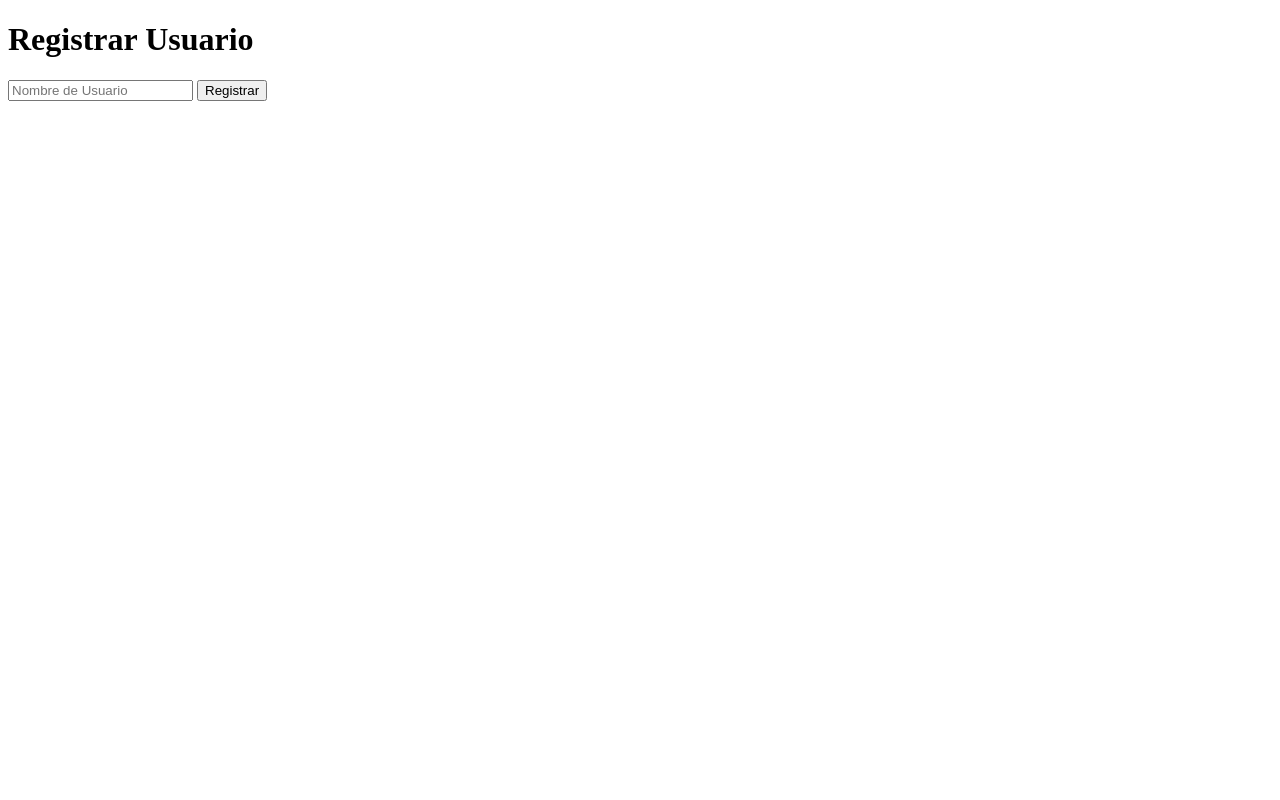
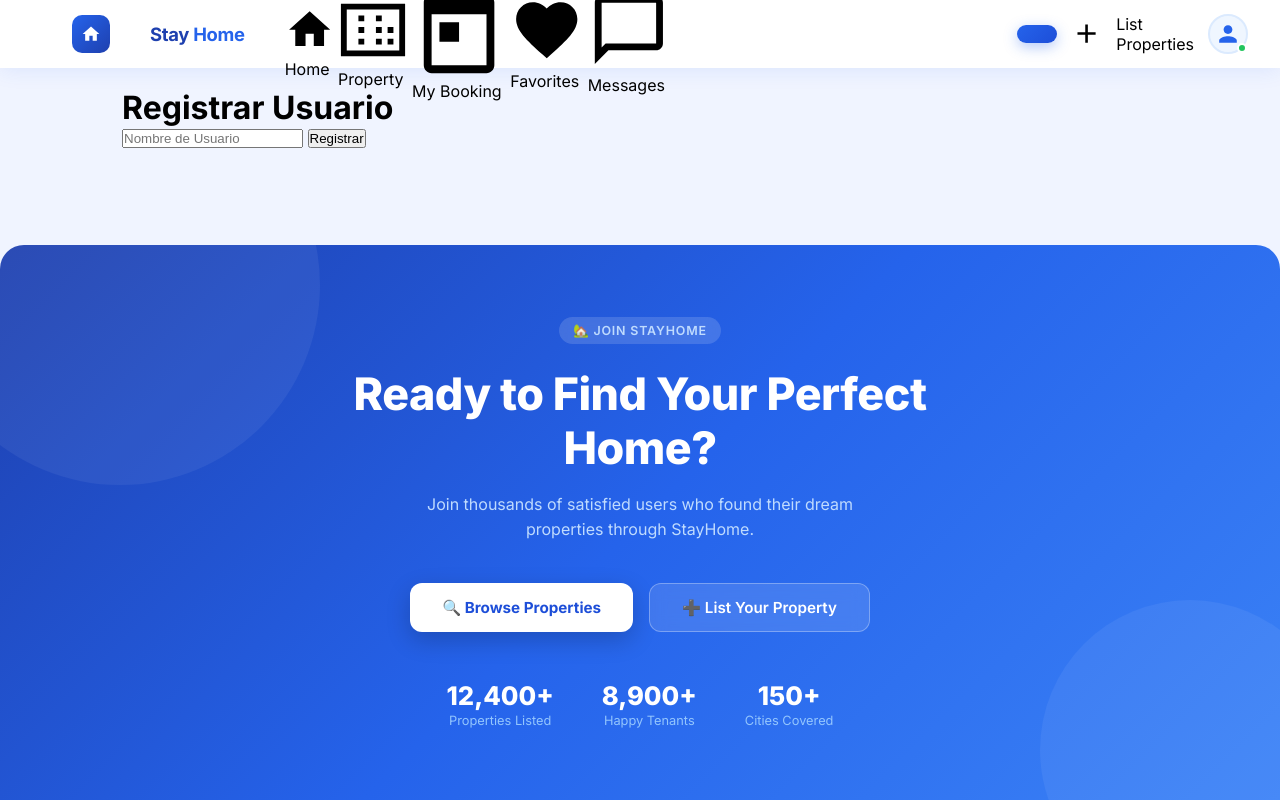
Before and after one commit to Horizonte4/stayhome, a Django app: page / in a window 1280 px wide. Run offline with Django 5.2, Linux system fonts and the light colour scheme.

Commit message:
feat(frontend): base layout

```diff
--- /dev/null
+++ b/static/css/main.css
@@ -0,0 +1,415 @@
+/* ════════════════════════════════════════
+   StayHome — app.css
+   Global styles shared across all pages
+════════════════════════════════════════ */
+
+/* ── RESET & BASE ── */
+*, *::before, *::after {
+  box-sizing: border-box;
+  margin: 0;
+  padding: 0;
+}
+
+body {
+  font-family: 'Inter', sans-serif;
+  background: #f0f4ff;
+  min-height: 100vh;
+  display: flex;
+  flex-direction: column;
+}
+
+/* ════════════════════════════════════════
+   NAVBAR
+════════════════════════════════════════ */
+nav {
+  position: fixed;
+  top: 0; left: 0; right: 0;
+  z-index: 1000;
+  background: #ffffff;
+  box-shadow: 0 2px 20px rgba(37, 99, 235, 0.10);
+  height: 68px;
+  display: flex;
+  align-items: center;
+  padding: 0 32px;
+  gap: 40px;
+}
+
+/* Logo */
+.logo {
+  display: flex;
+  align-items: center;
+  gap: 10px;
+  text-decoration: none;
+  flex-shrink: 0;
+}
+
+.logo-icon {
+  width: 38px;
+  height: 38px;
+  background: linear-gradient(135deg, #2563eb, #1e40af);
+  border-radius: 10px;
+  display: flex;
+  align-items: center;
+  justify-content: center;
+}
+
+.logo-icon svg {
+  width: 20px;
+  height: 20px;
+  fill: white;
+}
+
+.logo-text {
+  font-size: 1.15rem;
+  font-weight: 700;
+  color: #1e40af;
+  letter-spacing: -0.3px;
+}
+
+.logo-text span {
+  color: #2563eb;
+}
+
+/* Nav links */
+.nav-links {
+  display: flex;
+  align-items: center;
+  gap: 4px;
+  list-style: none;
+  flex: 1;
+}
+
+.nav-links a {
+  display: flex;
+  align-items: center;
+  gap: 6px;
+  padding: 8px 14px;
+  border-radius: 8px;
+  font-size: 0.9rem;
+  font-weight: 500;
+  color: #64748b;
+  text-decoration: none;
+  transition: all 0.2s ease;
+}
+
+.nav-links a svg {
+  width: 17px;
+  height: 17px;
+  flex-shrink: 0;
+}
+
+.nav-links a:hover {
+  background: #eff6ff;
+  color: #2563eb;
+}
+
+.nav-links a.active {
+  background: #dbeafe;
+  color: #1d4ed8;
+  font-weight: 600;
+}
+
+/* Right actions */
+.nav-right {
+  display: flex;
+  align-items: center;
+  gap: 14px;
+  flex-shrink: 0;
+}
+
+/* "List Properties" button */
+.btn-list {
+  display: flex;
+  align-items: center;
+  gap: 7px;
+  padding: 9px 20px;
+  background: linear-gradient(135deg, #2563eb, #1d4ed8);
+  color: #fff;
+  font-size: 0.88rem;
+  font-weight: 600;
+  border: none;
+  border-radius: 10px;
+  cursor: pointer;
+  text-decoration: none;
+  box-shadow: 0 4px 14px rgba(37, 99, 235, 0.35);
+  transition: all 0.2s ease;
+}
+
+.btn-list:hover {
+  transform: translateY(-1px);
+  box-shadow: 0 6px 20px rgba(37, 99, 235, 0.45);
+  background: linear-gradient(135deg, #1d4ed8, #1e3a8a);
+}
+
+.btn-list svg {
+  width: 16px;
+  height: 16px;
+  fill: white;
+}
+
+/* Profile avatar */
+.profile-wrapper {
+  position: relative;
+}
+
+.profile-btn {
+  width: 40px;
+  height: 40px;
+  border-radius: 50%;
+  border: 2.5px solid #dbeafe;
+  background: #eff6ff;
+  cursor: pointer;
+  display: flex;
+  align-items: center;
+  justify-content: center;
+  transition: all 0.2s ease;
+  overflow: hidden;
+}
+
+.profile-btn:hover {
+  border-color: #2563eb;
+  box-shadow: 0 0 0 3px rgba(37, 99, 235, 0.15);
+}
+
+.profile-btn svg {
+  width: 22px;
+  height: 22px;
+  fill: #2563eb;
+}
+
+.online-dot {
+  position: absolute;
+  bottom: 1px;
+  right: 1px;
+  width: 10px;
+  height: 10px;
+  background: #22c55e;
+  border-radius: 50%;
+  border: 2px solid white;
+}
+
+/* ════════════════════════════════════════
+   PAGE WRAPPER
+════════════════════════════════════════ */
+.page {
+  padding-top: 88px;
+  max-width: 1100px;
+  margin: 0 auto;
+  padding-left: 32px;
+  padding-right: 32px;
+  padding-bottom: 0;
+  flex: 1;
+  width: 100%;
+}
+
+/* ════════════════════════════════════════
+   CTA SECTION (footer)
+════════════════════════════════════════ */
+.cta-section {
+  margin-top: 80px;
+  background: linear-gradient(135deg, #1e40af 0%, #2563eb 50%, #3b82f6 100%);
+  border-radius: 24px 24px 0 0;
+  padding: 72px 32px;
+  text-align: center;
+  position: relative;
+  overflow: hidden;
+}
+
+.cta-section::before,
+.cta-section::after {
+  content: '';
+  position: absolute;
+  border-radius: 50%;
+  background: rgba(255, 255, 255, 0.06);
+}
+
+.cta-section::before {
+  width: 400px;
+  height: 400px;
+  top: -160px;
+  left: -80px;
+}
+
+.cta-section::after {
+  width: 300px;
+  height: 300px;
+  bottom: -100px;
+  right: -60px;
+}
+
+.cta-badge {
+  display: inline-flex;
+  align-items: center;
+  gap: 6px;
+  background: rgba(255, 255, 255, 0.15);
+  color: #bfdbfe;
+  font-size: 0.78rem;
+  font-weight: 600;
+  letter-spacing: 0.8px;
+  text-transform: uppercase;
+  padding: 6px 14px;
+  border-radius: 20px;
+  margin-bottom: 24px;
+  backdrop-filter: blur(8px);
+}
+
+.cta-title {
+  font-size: clamp(1.8rem, 4vw, 2.8rem);
+  font-weight: 800;
+  color: #ffffff;
+  line-height: 1.2;
+  max-width: 600px;
+  margin: 0 auto 16px;
+  letter-spacing: -0.5px;
+}
+
+.cta-sub {
+  font-size: 1rem;
+  color: #bfdbfe;
+  max-width: 480px;
+  margin: 0 auto 40px;
+  line-height: 1.6;
+}
+
+.cta-actions {
+  display: flex;
+  justify-content: center;
+  gap: 16px;
+  flex-wrap: wrap;
+}
+
+.cta-btn-primary {
+  display: inline-flex;
+  align-items: center;
+  gap: 8px;
+  padding: 14px 32px;
+  background: #ffffff;
+  color: #1d4ed8;
+  font-weight: 700;
+  font-size: 0.95rem;
+  border-radius: 12px;
+  text-decoration: none;
+  box-shadow: 0 8px 24px rgba(0, 0, 0, 0.2);
+  transition: all 0.2s ease;
+}
+
+.cta-btn-primary:hover {
+  transform: translateY(-2px);
+  box-shadow: 0 12px 30px rgba(0, 0, 0, 0.28);
+}
+
+.cta-btn-secondary {
+  display: inline-flex;
+  align-items: center;
+  gap: 8px;
+  padding: 14px 32px;
+  background: rgba(255, 255, 255, 0.12);
+  color: #ffffff;
+  font-weight: 600;
+  font-size: 0.95rem;
+  border-radius: 12px;
+  text-decoration: none;
+  border: 1.5px solid rgba(255, 255, 255, 0.3);
+  backdrop-filter: blur(8px);
+  transition: all 0.2s ease;
+}
+
+.cta-btn-secondary:hover {
+  background: rgba(255, 255, 255, 0.22);
+  transform: translateY(-2px);
+}
+
+.cta-stats {
+  margin-top: 48px;
+  display: flex;
+  justify-content: center;
+  gap: 48px;
+  flex-wrap: wrap;
+}
+
+.cta-stat-num {
+  font-size: 1.6rem;
+  font-weight: 800;
+  color: #ffffff;
+}
+
+.cta-stat-label {
+  font-size: 0.8rem;
+  color: #93c5fd;
+  margin-top: 2px;
+}
+
+/* ════════════════════════════════════════
+   UTILITIES
+════════════════════════════════════════ */
+.section-title {
+  font-size: 1.5rem;
+  font-weight: 700;
+  color: #1e40af;
+  margin-bottom: 8px;
+}
+
+.section-sub {
+  color: #94a3b8;
+  font-size: 0.9rem;
+  margin-bottom: 32px;
+}
+
+/* Cards grid */
+.cards {
+  display: grid;
+  grid-template-columns: repeat(auto-fill, minmax(280px, 1fr));
+  gap: 24px;
+}
+
+.card {
+  background: white;
+  border-radius: 16px;
+  overflow: hidden;
+  box-shadow: 0 4px 20px rgba(37, 99, 235, 0.08);
+  transition: transform 0.2s ease, box-shadow 0.2s ease;
+}
+
+.card:hover {
+  transform: translateY(-4px);
+  box-shadow: 0 8px 30px rgba(37, 99, 235, 0.15);
+}
+
+.card-img {
+  width: 100%;
+  height: 170px;
+  background: linear-gradient(135deg, #dbeafe, #bfdbfe);
+  display: flex;
+  align-items: center;
+  justify-content: center;
+  font-size: 3rem;
+}
+
+.card-body {
+  padding: 16px 20px 20px;
+}
+
+.card-title {
+  font-weight: 600;
+  color: #1e293b;
+  font-size: 1rem;
+  margin-bottom: 4px;
+}
+
+.card-loc {
+  font-size: 0.82rem;
+  color: #94a3b8;
+  margin-bottom: 12px;
+}
+
+.card-price {
+  font-size: 1.1rem;
+  font-weight: 700;
+  color: #2563eb;
+}
+
+.card-price span {
+  font-size: 0.8rem;
+  font-weight: 400;
+  color: #94a3b8;
+}
--- /dev/null
+++ b/templates/base.html
@@ -0,0 +1,130 @@
+{% load static %}
+<!DOCTYPE html>
+<html lang="en">
+
+<head>
+    <meta charset="UTF-8" />
+    <meta name="viewport" content="width=device-width, initial-scale=1.0" />
+    <link href="https://fonts.googleapis.com/css2?family=Inter:wght@400;500;600;700;800&display=swap"
+        rel="stylesheet" />
+    <!-- En Django usa: <link href="{% static 'pages/app.css' %}" rel="stylesheet" /> -->
+    <link rel="stylesheet" href="{% static 'css/main.css' %}">
+    <title>{% block title %}StayHome{% endblock %}</title>
+</head>
+
+<body>
+
+    <!-- ── NAVBAR ── -->
+    <nav>
+        <a href="#" class="logo"></a>
+            <div class="logo-icon">
+                <svg viewBox="0 0 24 24">
+                    <path d="M10 20v-6h4v6h5v-8h3L12 3 2 12h3v8z" />
+                </svg>
+            </div>
+            <span class="logo-text">Stay <span>Home</span></span>
+        </a>
+
+        <ul class="nav-links">
+            <li>
+                <a href="#" class="logo"></a>
+                    <svg viewBox="0 0 24 24" fill="currentColor">
+                        <path d="M10 20v-6h4v6h5v-8h3L12 3 2 12h3v8z" />
+                    </svg>
+                    Home
+                </a>
+            </li>
+            <li>
+                <a href="#" class="{% block nav_property %}{% endblock %}"></a>
+                    <svg viewBox="0 0 24 24" fill="currentColor">
+                        <path
+                            d="M17 11h2v2h-2v-2zm0 4h2v2h-2v-2zm-4-8h2v2h-2V7zm0 4h2v2h-2v-2zm0 4h2v2h-2v-2zM1 21h22V3H1v18zm2-2V5h18v14H3zm4-8h2v2H7v-2zm0 4h2v2H7v-2zM7 7h2v2H7V7z" />
+                    </svg>
+                    Property
+                </a>
+            </li>
+            <li>
+                <a href="#" class="{% block nav_bookings %}{% endblock %}"></a>
+                    <svg viewBox="0 0 24 24" fill="currentColor">
+                        <path
+                            d="M19 3h-1V1h-2v2H8V1H6v2H5c-1.1 0-2 .9-2 2v16c0 1.1.9 2 2 2h14c1.1 0 2-.9 2-2V5c0-1.1-.9-2-2-2zm0 18H5V8h14v13zM7 10h5v5H7z" />
+                    </svg>
+                    My Booking
+                </a>
+            </li>
+            <li>
+                 <a href="#" class="{% block nav_favorites %}{% endblock %}"></a>
+                    <svg viewBox="0 0 24 24" fill="currentColor">
+                        <path
+                            d="M12 21.35l-1.45-1.32C5.4 15.36 2 12.28 2 8.5 2 5.42 4.42 3 7.5 3c1.74 0 3.41.81 4.5 2.09C13.09 3.81 14.76 3 16.5 3 19.58 3 22 5.42 22 8.5c0 3.78-3.4 6.86-8.55 11.54L12 21.35z" />
+                    </svg>
+                    Favorites
+                </a>
+            </li>
+            <li>
+                <a href="#" class="{% block nav_messages %}{% endblock %}"></a>
+                    <svg viewBox="0 0 24 24" fill="currentColor">
+                        <path
+                            d="M20 2H4c-1.1 0-2 .9-2 2v18l4-4h14c1.1 0 2-.9 2-2V4c0-1.1-.9-2-2-2zm0 14H5.17L4 17.17V4h16v12z" />
+                    </svg>
+                    Messages
+                </a>
+            </li>
+        </ul>
+
+        <div class="nav-right">
+            <a href="#" class="btn-list"></a>
+                <svg viewBox="0 0 24 24">
+                    <path d="M19 13h-6v6h-2v-6H5v-2h6V5h2v6h6v2z" />
+                </svg>
+                List Properties
+            </a>
+            <div class="profile-wrapper">
+                <button class="profile-btn" aria-label="Profile">
+                    <svg viewBox="0 0 24 24">
+                        <path
+                            d="M12 12c2.7 0 4.8-2.1 4.8-4.8S14.7 2.4 12 2.4 7.2 4.5 7.2 7.2 9.3 12 12 12zm0 2.4c-3.2 0-9.6 1.6-9.6 4.8v2.4h19.2v-2.4c0-3.2-6.4-4.8-9.6-4.8z" />
+                    </svg>
+                </button>
+                <span class="online-dot"></span>
+            </div>
+        </div>
+    </nav>
+
+    <main class="page">
+        {% block content %}{% endblock %}
+    </main>
+
+    {% block footer %}
+    <section class="cta-section">
+        <div class="cta-badge">🏡 Join StayHome</div>
+        <h2 class="cta-title">Ready to Find Your Perfect Home?</h2>
+        <p class="cta-sub">
+            Join thousands of satisfied users who found their dream properties through StayHome.
+        </p>
+        <div class="cta-actions">
+             <a href="#" class="cta-btn-primary">🔍 Browse Properties</a>
+            <a href="#" class="cta-btn-secondary">➕ List Your Property</a>
+
+
+        </div>
+        <div class="cta-stats">
+            <div>
+                <div class="cta-stat-num">12,400+</div>
+                <div class="cta-stat-label">Properties Listed</div>
+            </div>
+            <div>
+                <div class="cta-stat-num">8,900+</div>
+                <div class="cta-stat-label">Happy Tenants</div>
+            </div>
+            <div>
+                <div class="cta-stat-num">150+</div>
+                <div class="cta-stat-label">Cities Covered</div>
+            </div>
+        </div>
+    </section>
+    {% endblock %}
+
+</body>
+
+</html>
--- a/usuario_project/settings.py
+++ b/usuario_project/settings.py
@@ -56,7 +56,7 @@ ROOT_URLCONF = 'usuario_project.urls'
 TEMPLATES = [
     {
         'BACKEND': 'django.template.backends.django.DjangoTemplates',
-        'DIRS': [],
+        'DIRS': [BASE_DIR / "templates"],
         'APP_DIRS': True,
         'OPTIONS': {
             'context_processors': [
@@ -121,3 +121,7 @@ USE_TZ = True
 # https://docs.djangoproject.com/en/6.0/howto/static-files/
 
 STATIC_URL = 'static/'
+
+STATICFILES_DIRS = [
+    BASE_DIR / "static",
+]
--- a/usuarios/templates/usuarios/formulario.html
+++ b/usuarios/templates/usuarios/formulario.html
@@ -1,4 +1,8 @@
-<!DOCTYPE html>
+{% extends 'base.html' %}
+{% block title %}Home – StayHome{% endblock %}
+{% block nav_home %}active{% endblock %}
+{% block content %}
+  <!DOCTYPE html>
 <html>
 <head>
     <title>Registro de Usuario</title>
@@ -12,3 +16,5 @@
     </form>
 </body>
 </html>
+
+{% endblock %}
```
